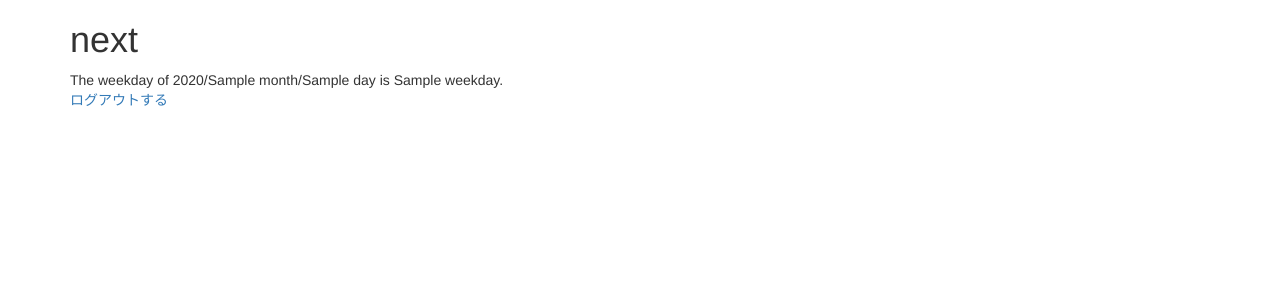
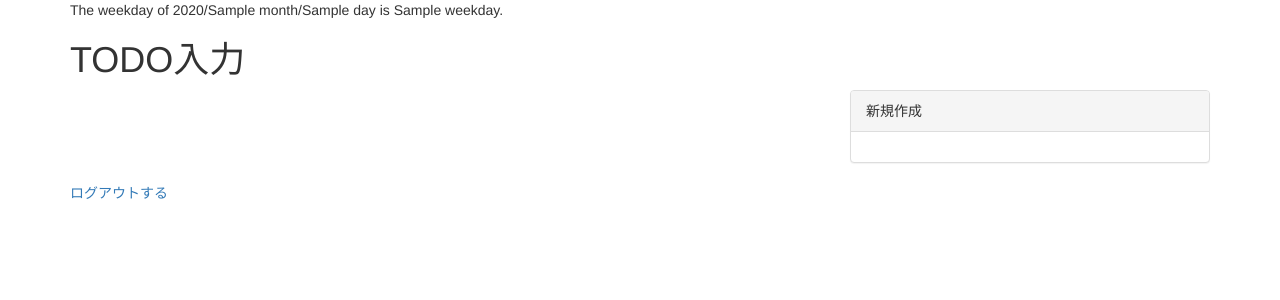
Before and after one commit to clap-and-whistle/learn-bearsunday, a PHP site: template var/templates/Page/Next.html.twig in a window 1280 px wide. Shown: the top 300 px of the page. Run offline with PHP 8.4, Linux system fonts and the light colour scheme; the template is opened without the code that fills it: most values are stand-ins (such as "Sample title", 1, 10 or a date in 2020); some libraries are stand-ins or nearby versions.

Commit message:
Twigファイルの準備

```diff
--- a/var/templates/Page/Next.html.twig
+++ b/var/templates/Page/Next.html.twig
@@ -2,8 +2,20 @@
 {% block title %}Weekday{% endblock %}
 {% block content %}
 
-    <h1>next</h1>
     <div>The weekday of {{ year }}/{{ month }}/{{ day }} is {{ weekday.weekday }}.</div>
+    <h1>TODO入力</h1>
+    <div class="row">
+        <div class="col-sm-8"></div>
+        <div class="col-sm-4">
+            <div class="panel panel-default">
+                <div class="panel-heading">新規作成</div>
+                <div class="panel-body">
+                    {{ todo_form|raw }}
+                </div>
+            </div>
+        </div>
+    </div>
+
     <div>
         <a id="link_logout" href="{{ _links.logout.href }}" >ログアウトする</a>
     </div>
```
